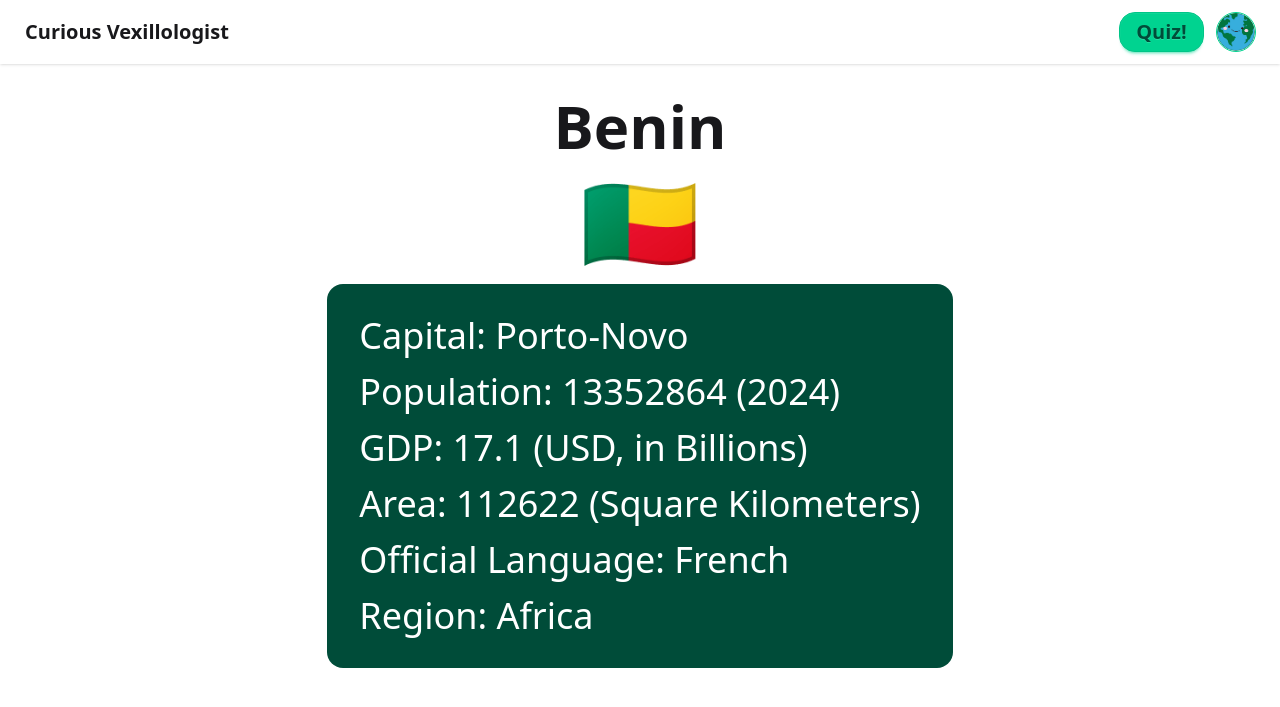
After one commit to VictoryMa8/vexillology-quiz-v2, a Django app: a page that uses frontend/templates/nav.html in a window 1280 px wide. The commit adds this page. Shown: the top 707 px of the page. Run offline with Django 5.2, Linux system fonts and the light colour scheme.

Commit message:
Added pages for each country with details

```diff
--- a/frontend/static/assets/styles/output.css
+++ b/frontend/static/assets/styles/output.css
@@ -14,6 +14,8 @@
     --text-xl--line-height: calc(1.75 / 1.25);
     --text-2xl: 1.5rem;
     --text-2xl--line-height: calc(2 / 1.5);
+    --text-3xl: 1.875rem;
+    --text-3xl--line-height: calc(2.25 / 1.875);
     --text-4xl: 2.25rem;
     --text-4xl--line-height: calc(2.5 / 2.25);
     --text-6xl: 3.75rem;
@@ -21,8 +23,12 @@
     --text-8xl: 6rem;
     --text-8xl--line-height: 1;
     --font-weight-bold: 700;
+    --radius-xl: 0.75rem;
     --radius-2xl: 1rem;
     --radius-4xl: 2rem;
+    --ease-in-out: cubic-bezier(0.4, 0, 0.2, 1);
+    --default-transition-duration: 150ms;
+    --default-transition-timing-function: cubic-bezier(0.4, 0, 0.2, 1);
     --default-font-family: var(--font-sans);
     --default-mono-font-family: var(--font-mono);
   }
@@ -810,6 +816,12 @@
   .m-8 {
     margin: calc(var(--spacing) * 8);
   }
+  .mx-2 {
+    margin-inline: calc(var(--spacing) * 2);
+  }
+  .mx-4 {
+    margin-inline: calc(var(--spacing) * 4);
+  }
   .mx-8 {
     margin-inline: calc(var(--spacing) * 8);
   }
@@ -832,17 +850,26 @@
   .mt-8 {
     margin-top: calc(var(--spacing) * 8);
   }
+  .mt-16 {
+    margin-top: calc(var(--spacing) * 16);
+  }
   .mt-20 {
     margin-top: calc(var(--spacing) * 20);
   }
   .mt-30 {
     margin-top: calc(var(--spacing) * 30);
   }
+  .mr-2 {
+    margin-right: calc(var(--spacing) * 2);
+  }
   .mr-4 {
     margin-right: calc(var(--spacing) * 4);
   }
   .mb-0 {
     margin-bottom: calc(var(--spacing) * 0);
+  }
+  .mb-4 {
+    margin-bottom: calc(var(--spacing) * 4);
   }
   .mb-8 {
     margin-bottom: calc(var(--spacing) * 8);
@@ -964,6 +1012,16 @@
   .rounded-full {
     border-radius: calc(infinity * 1px);
   }
+  .rounded-xl {
+    border-radius: var(--radius-xl);
+  }
+  .border-1 {
+    border-style: var(--tw-border-style);
+    border-width: 1px;
+  }
+  .border-success {
+    border-color: var(--color-success);
+  }
   .bg-base-100 {
     background-color: var(--color-base-100);
   }
@@ -988,12 +1046,19 @@
   .p-6 {
     padding: calc(var(--spacing) * 6);
   }
+  .p-8 {
+    padding: calc(var(--spacing) * 8);
+  }
   .py-4 {
     padding-block: calc(var(--spacing) * 4);
   }
   .text-2xl {
     font-size: var(--text-2xl);
     line-height: var(--tw-leading, var(--text-2xl--line-height));
+  }
+  .text-3xl {
+    font-size: var(--text-3xl);
+    line-height: var(--tw-leading, var(--text-3xl--line-height));
   }
   .text-4xl {
     font-size: var(--text-4xl);
@@ -1059,6 +1137,71 @@
   .input-success {
     &, &:focus, &:focus-within {
       --input-color: var(--color-success);
+    }
+  }
+  .hover\:border-2 {
+    &:hover {
+      @media (hover: hover) {
+        border-style: var(--tw-border-style);
+        border-width: 2px;
+      }
+    }
+  }
+  .hover\:border-4 {
+    &:hover {
+      @media (hover: hover) {
+        border-style: var(--tw-border-style);
+        border-width: 4px;
+      }
+    }
+  }
+  .hover\:border-success {
+    &:hover {
+      @media (hover: hover) {
+        border-color: var(--color-success);
+      }
+    }
+  }
+  .hover\:border-white {
+    &:hover {
+      @media (hover: hover) {
+        border-color: var(--color-white);
+      }
+    }
+  }
+  .hover\:bg-success {
+    &:hover {
+      @media (hover: hover) {
+        background-color: var(--color-success);
+      }
+    }
+  }
+  .hover\:bg-success-content {
+    &:hover {
+      @media (hover: hover) {
+        background-color: var(--color-success-content);
+      }
+    }
+  }
+  .hover\:bg-white {
+    &:hover {
+      @media (hover: hover) {
+        background-color: var(--color-white);
+      }
+    }
+  }
+  .hover\:text-black {
+    &:hover {
+      @media (hover: hover) {
+        color: var(--color-black);
+      }
+    }
+  }
+  .hover\:text-success-content {
+    &:hover {
+      @media (hover: hover) {
+        color: var(--color-success-content);
+      }
     }
   }
   .md\:ml-24 {
@@ -1316,6 +1459,11 @@
     opacity: 0;
   }
 }
+@property --tw-border-style {
+  syntax: "*";
+  inherits: false;
+  initial-value: solid;
+}
 @property --tw-font-weight {
   syntax: "*";
   inherits: false;
@@ -1385,9 +1533,18 @@
   inherits: false;
   initial-value: 0 0 #0000;
 }
+@property --tw-duration {
+  syntax: "*";
+  inherits: false;
+}
+@property --tw-ease {
+  syntax: "*";
+  inherits: false;
+}
 @layer properties {
   @supports ((-webkit-hyphens: none) and (not (margin-trim: inline))) or ((-moz-orient: inline) and (not (color:rgb(from red r g b)))) {
     *, ::before, ::after, ::backdrop {
+      --tw-border-style: solid;
       --tw-font-weight: initial;
       --tw-shadow: 0 0 #0000;
       --tw-shadow-color: initial;
@@ -1403,6 +1560,8 @@
       --tw-ring-offset-width: 0px;
       --tw-ring-offset-color: #fff;
       --tw-ring-offset-shadow: 0 0 #0000;
+      --tw-duration: initial;
+      --tw-ease: initial;
     }
   }
 }
--- /dev/null
+++ b/frontend/templates/country.html
@@ -0,0 +1,14 @@
+{% extends 'base.html' %}
+
+{% block content %}
+<h1 class="text-4xl md:text-6xl mt-8 mx-4 font-bold">{{ chosen_country.Country }}</h1>
+<h2 class="text-8xl mt-4">{{ chosen_country.Flag }}</h2>
+<div class="flex flex-col bg-success-content text-white p-8 mt-4 mx-4 rounded-2xl">
+    <h2 class="text-2xl md:text-4xl">Capital: {{ chosen_country.Capital }}</h2>
+    <h2 class="text-2xl md:text-4xl mt-4">Population: {{ chosen_country.Population_2024 }} (2024)</h2>
+    <h2 class="text-2xl md:text-4xl mt-4">GDP: {{ chosen_country.GDP_USD_Billions }} (USD, in Billions)</h2>
+    <h2 class="text-2xl md:text-4xl mt-4">Area: {{ chosen_country.Area_km2 }} (Square Kilometers)</h2>
+    <h2 class="text-2xl md:text-4xl mt-4">Official Language: {{ chosen_country.Official_Language }}</h2>
+    <h2 class="text-2xl md:text-4xl mt-4">Region: {{ chosen_country.Region }}</h2>
+</div>
+{% endblock %}
--- a/frontend/templates/index.html
+++ b/frontend/templates/index.html
@@ -11,12 +11,14 @@
     <div>
       <h1 class="text-4xl md:text-6xl font-bold">Welcome to Curious Vexillologist!</h1>
       <p class="py-4 text-4xl">
-        Start quizzing yourself or review the world's countries below! 👇🤓
+        Start quizzing yourself or review the world's countries below! 👇🤓 Tap on one to learn more 🌎
       </p>
       <a href="{% url 'quiz' %}" class="btn btn-success text-4xl rounded-2xl p-6">Quiz!</a>
     </div>
   </div>
 </div>
+
+<span id="spinner" class="htmx-indicator loading loading-dots loading-xl mb-4"></span>
 
 <label class="input input-xl">
   <svg class="h-[1em] opacity-50" xmlns="http://www.w3.org/2000/svg" viewBox="0 0 24 24">
@@ -44,8 +46,6 @@
   />
 </label>
 
-<span id="spinner" class="htmx-indicator loading loading-dots loading-xl mt-4 mb-0"></span>
-
 <div id="list" class="flex flex-wrap self-start mx-8 mt-8 md:ml-24 mb-24 gap-6">
 {% include 'list.html' %}
 </div>
--- a/frontend/templates/list.html
+++ b/frontend/templates/list.html
@@ -1,6 +1,6 @@
 {% if countries %}
     {% for country in countries %}
-        <p class="text-4xl md:text-4xl bg-success-content text-white p-4 rounded-2xl">{{ country.Country }} {{ country.Flag }}</p>
+        <a href="{% url 'country' country_name=country.Country|slugify %}" class="text-4xl md:text-4xl border-1 border-success bg-success-content hover:bg-success hover:text-success-content transition duration-300 ease-in-out text-white p-4 rounded-2xl">{{ country.Country }} {{ country.Flag }}</a>
     {% endfor %}
 {% else %}
     <p class="text-4xl">No countries found... 😨</p>
--- a/frontend/templates/nav.html
+++ b/frontend/templates/nav.html
@@ -3,9 +3,9 @@
     <a href="{% url 'index' %}" class="btn btn-ghost text-xl">Curious Vexillologist</a>
   </div>
   <div class="flex-none">
-    <a href="{% url 'quiz' %}" class="btn btn-success text-xl rounded-2xl p-4 mr-4">Quiz!</a>
+    <a href="{% url 'quiz' %}" class="btn btn-success text-xl rounded-2xl p-4 mr-2">Quiz!</a>
     <div class="dropdown dropdown-end">
-      <div tabindex="0" role="button" class="btn btn-ghost btn-circle avatar">
+      <div tabindex="0" role="button" class="btn btn-ghost btn-circle avatar mr-4 hover:border-4 border-success">
         {% load static %}
         <div class="w-10 rounded-full">
           <img
--- a/frontend/templates/quiz.html
+++ b/frontend/templates/quiz.html
@@ -3,9 +3,10 @@
 {% block content %}
 <h1 class="text-4xl m-8 font-bold">Are you a true Vexillologist? Let's find out!</h1>
 
+<div class="flex flex-col justify-center items-center border-success border-1 rounded-2xl p-8 min-w-4/5 mx-4">
 {% if random_country %}
 <h1 class="text-8xl">{{ random_country.Flag }}</h1>
-<h1 class="text-4xl mt-8 font-bold">What country is this?</h1>
+<h1 class="text-4xl mt-4 font-bold">What country is this?</h1>
 {% else %}
 <h1 class="text-2xl mt-8 font-bold">Error...</h1>
 {% endif %}
@@ -18,7 +19,8 @@
     <button type="submit" class="btn btn-success mt-4">Guess</button>
 </form>
 
-<h1 class="text-4xl mt-8 font-bold">Current Streak: {{ streak }}🔥</h1>
+<h1 class="text-3xl mt-16 font-bold">Current Streak: {{ streak }}🔥</h1>
 <h1 class="text-4xl mt-8 font-bold">{{ message }}</h1>
+</div>
 
 {% endblock %}
--- a/frontend/urls.py
+++ b/frontend/urls.py
@@ -6,6 +6,7 @@ from . import views
 urlpatterns = [
     path('', views.index, name='index'),
     path("search_countries/", views.search_countries, name="search_countries"),
+    path("country/<slug:country_name>/", views.country, name="country"),
     path("quiz/", views.quiz, name="quiz"),
     path("about/", views.about, name="about"),
     path("contact/", views.contact, name="contact"),
--- a/frontend/views.py
+++ b/frontend/views.py
@@ -1,5 +1,6 @@
 from django.shortcuts import render, redirect
 from django.conf import settings
+from django.utils.text import slugify
 import pandas as pd
 import random
 import time
@@ -21,6 +22,14 @@ def search_countries(request):
         filtered_countries = countries
     time.sleep(0.3)
     return render(request, "list.html", context={'countries': filtered_countries })
+
+def country(request, country_name):
+    chosen_country = [country for country in countries if slugify(country['Country']) == country_name]
+    if chosen_country:
+        print(chosen_country[0])
+        return render(request, 'country.html', context={'chosen_country': chosen_country[0]})
+    else:
+        redirect("/")
 
 def quiz(request):
     if request.method == "GET":
```
Also changed, not shown: other parts of frontend/static/assets/styles/output.css (+40 -0 lines).
